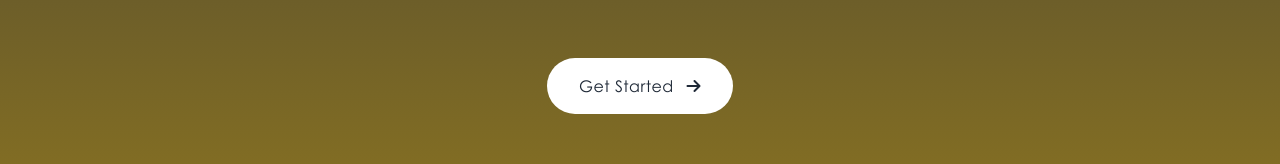
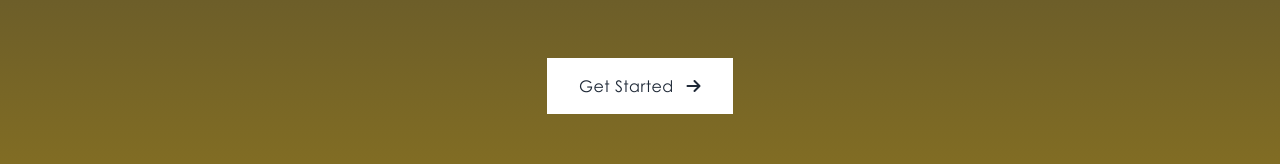
Before and after one commit to wwangwe/rubber-ducky-labs, a React (Vite) app: page / in a window 1280 px wide. Shown: the part 415-579 px from the top of the page. Built offline with nearby package versions, Linux system fonts and the light colour scheme.

Commit message:
Make button not rounded

```diff
--- a/src/components/buttons/Solid.jsx
+++ b/src/components/buttons/Solid.jsx
@@ -3,7 +3,7 @@ import React from 'react'
 export const Solid = ({ children, alt = false }) => {
     console.log(alt)
     return (
-        <button className={`${ alt ? "bg-primary" : "bg-white"} rounded-full px-8 py-4 hover:bg-primary hover:opacity-90 transition-colors duration-300`}>
+        <button className={`${ alt ? "bg-primary" : "bg-white"} px-8 py-4 hover:bg-primary hover:opacity-70 transition-colors duration-300`}>
             <div className="flex justify-between space-x-2 tracking-wide">
                 <h6>{children || "Solid"}</h6>
             </div>
```
